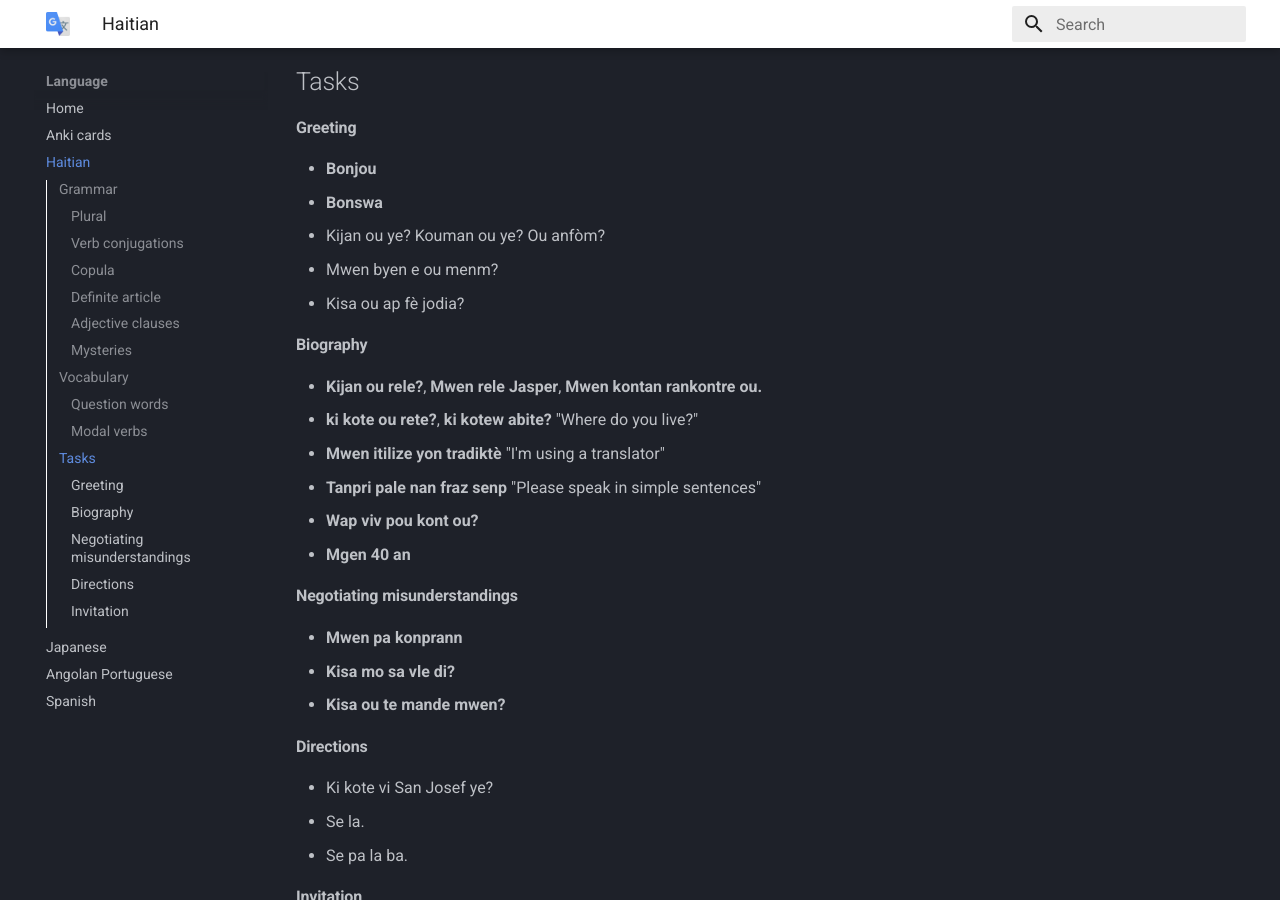
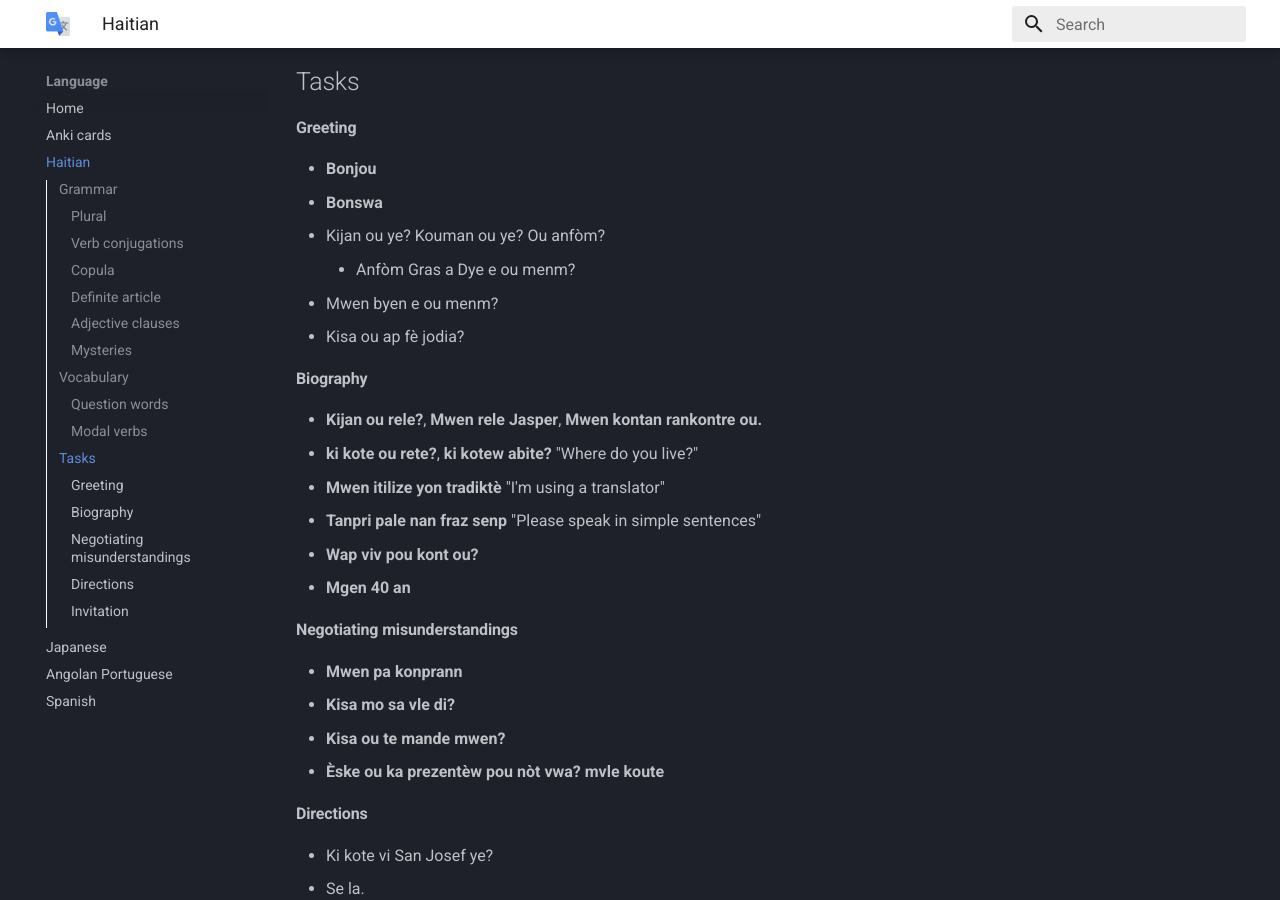
Before and after one commit to jasper-zanjani/language, an MkDocs documentation site: the page built from docs/Haitian.md, in a window 1280 px wide and 900 px high, scrolled down 6421 px. Built offline with MkDocs 1.6.1 and Material for MkDocs 9.7.7, drawn with Linux system fonts in a browser that asks for light colours.

Commit message:
Haitian conversation

```diff
--- a/docs/Haitian.md
+++ b/docs/Haitian.md
@@ -250,6 +250,7 @@ Various [definite articles](https://www.howtocreole.com/2015/12/learn-haitian-cr
 - **Bonjou**
 - **Bonswa**
 - Kijan ou ye? Kouman ou ye? Ou anfòm?
+    - Anfòm Gras a Dye e ou menm?
 - Mwen byen e ou menm?
 - Kisa ou ap fè jodia?
 
@@ -268,6 +269,7 @@ Various [definite articles](https://www.howtocreole.com/2015/12/learn-haitian-cr
 - **Mwen pa konprann**
 - **Kisa mo sa vle di?**
 - **Kisa ou te mande mwen?**
+- **Èske ou ka prezentèw pou nòt vwa? mvle koute**
 
 #### Directions
 
```
